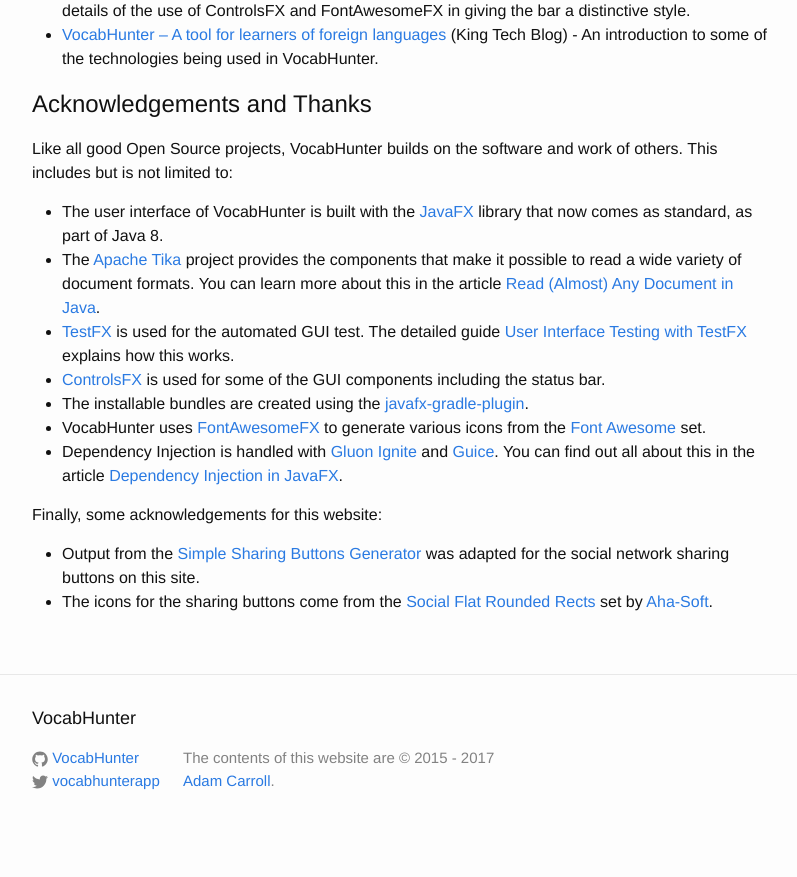
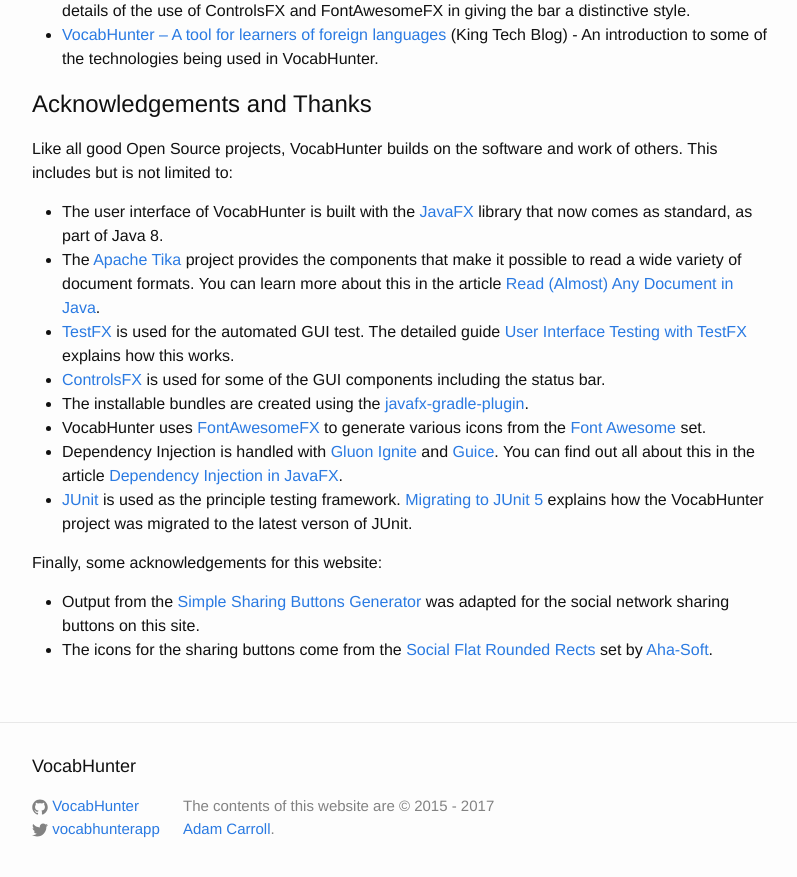
Before and after one commit to VocabHunter/vocabhunter.github.io, a Jekyll site: the page built from about.md, in a window 1280 px wide and 900 px high, scrolled down 669 px. Shown: the top 877 px of the window, without its empty margins (238-1035 px from the left). Built offline with Jekyll 4.4.1, drawn with Linux system fonts in a browser that asks for light colours; before the commit the page ends 1521 px from its top, so only the background shows below that.

Commit message:
Added JUnit to the acknowledgements section

```diff
--- a/about.md
+++ b/about.md
@@ -35,6 +35,7 @@
 * The installable bundles are created using the [javafx-gradle-plugin].
 * VocabHunter uses [FontAwesomeFX] to generate various icons from the [Font Awesome] set.
 * Dependency Injection is handled with [Gluon Ignite] and [Guice].  You can find out all about this in the article [Dependency Injection in JavaFX].
+* [JUnit] is used as the principle testing framework.  [Migrating to JUnit 5] explains how the VocabHunter project was migrated to the latest verson of JUnit.
 
 Finally, some acknowledgements for this website:
 
@@ -64,6 +65,7 @@
 [FontAwesomeFX]:https://bitbucket.org/Jerady/fontawesomefx
 [Gluon Ignite]:http://gluonhq.com/labs/ignite/
 [Guice]:https://github.com/google/guice
+[JUnit]:http://junit.org/
 
 [Simple Sharing Buttons Generator]:https://simplesharingbuttons.com/
 [Social Flat Rounded Rects]:https://www.iconfinder.com/iconsets/social-flat-rounded-rects
```
